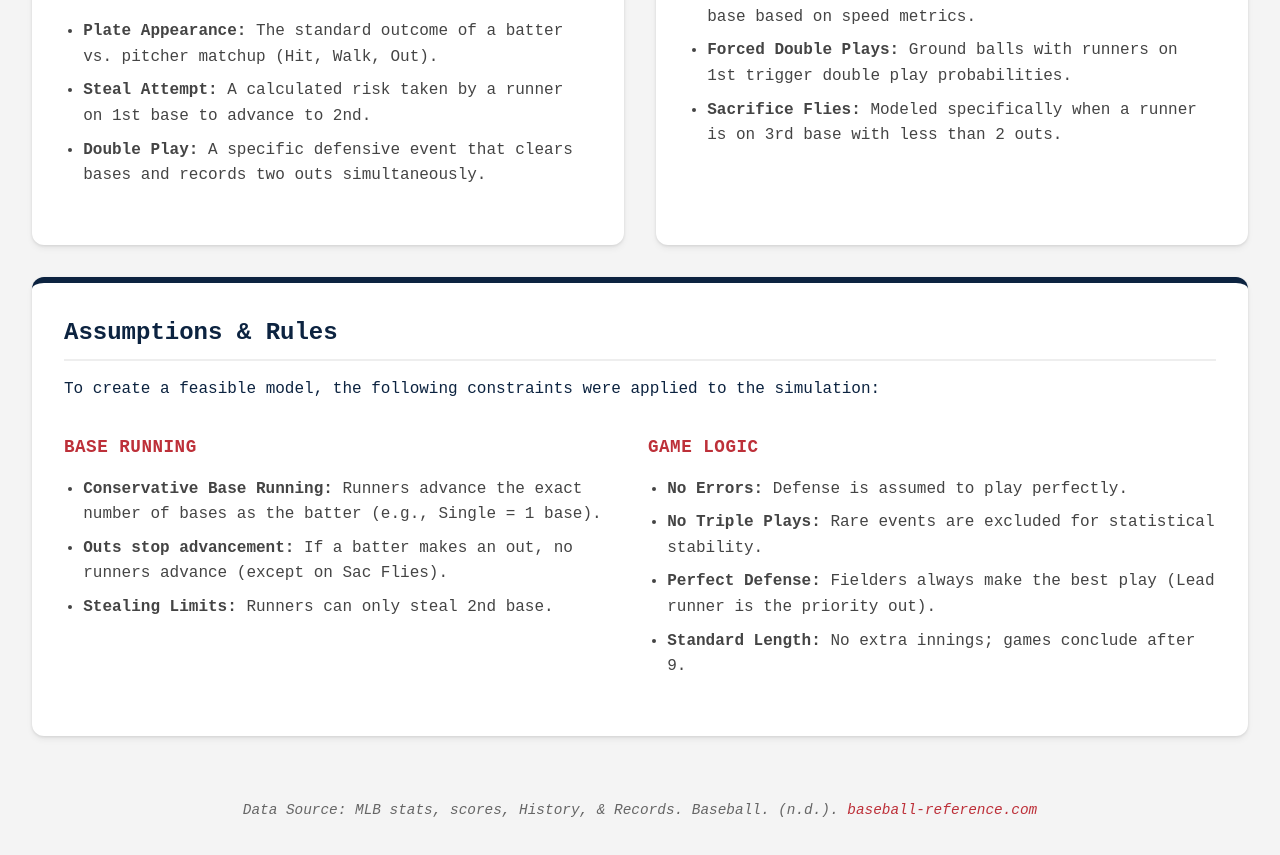
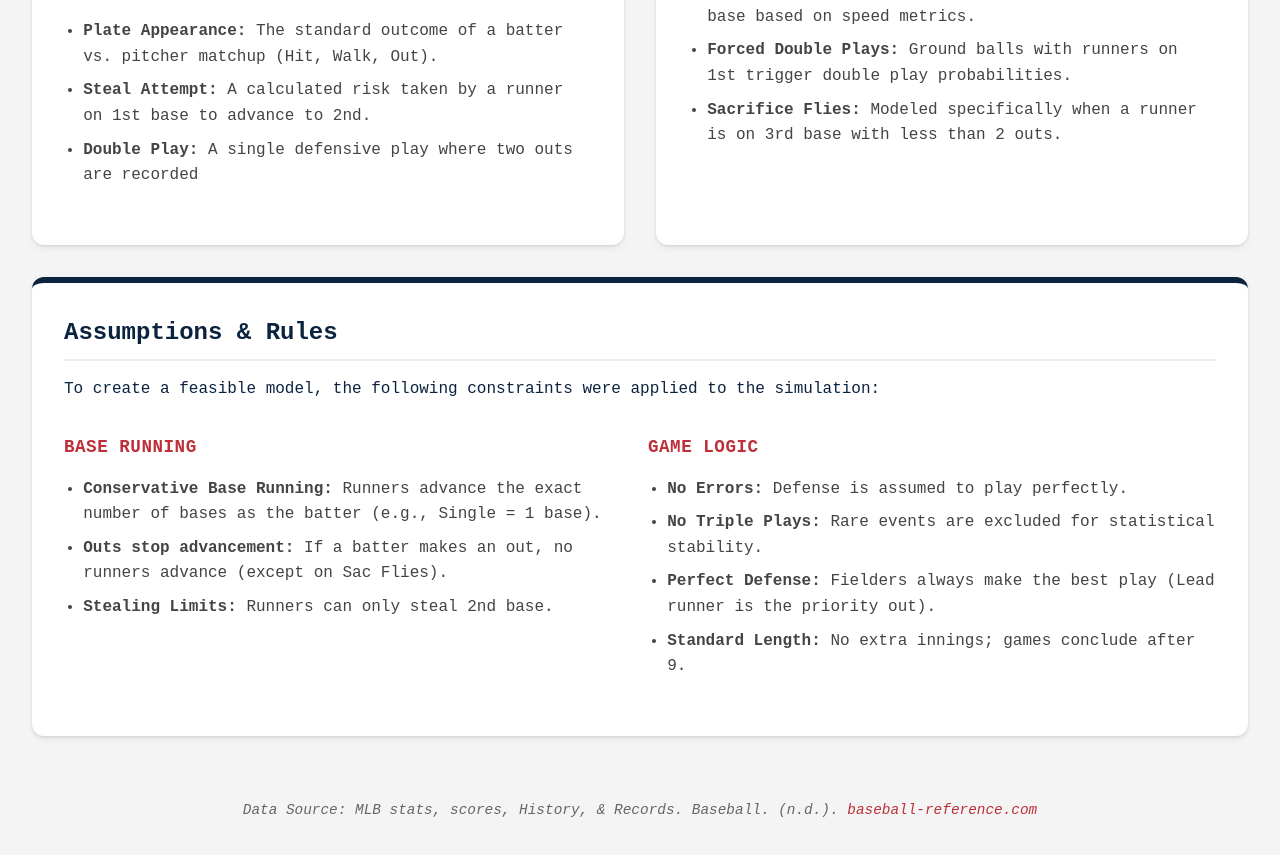
Before and after one commit to SebPuchi/markov-base-dynamics, a React (Vite) app in the folder markov-base-dynamic-ts/: page / in a window 1280 px wide. Shown: the part 1280-2135 px from the top of the page. Built offline with nearby package versions, Linux system fonts and the light colour scheme.

Commit message:
Changed Definition of Double play

```diff
--- a/markov-base-dynamic-ts/src/components/Info.tsx
+++ b/markov-base-dynamic-ts/src/components/Info.tsx
@@ -66,7 +66,7 @@ const Info = ({ setView }: InfoProps) => {
                     <ul>
                         <li><strong>Plate Appearance:</strong> The standard outcome of a batter vs. pitcher matchup (Hit, Walk, Out).</li>
                         <li><strong>Steal Attempt:</strong> A calculated risk taken by a runner on 1st base to advance to 2nd.</li>
-                        <li><strong>Double Play:</strong> A specific defensive event that clears bases and records two outs simultaneously.</li>
+                        <li><strong>Double Play:</strong> A single defensive play where two outs are recorded</li>
                     </ul>
                 </section>
 
```
